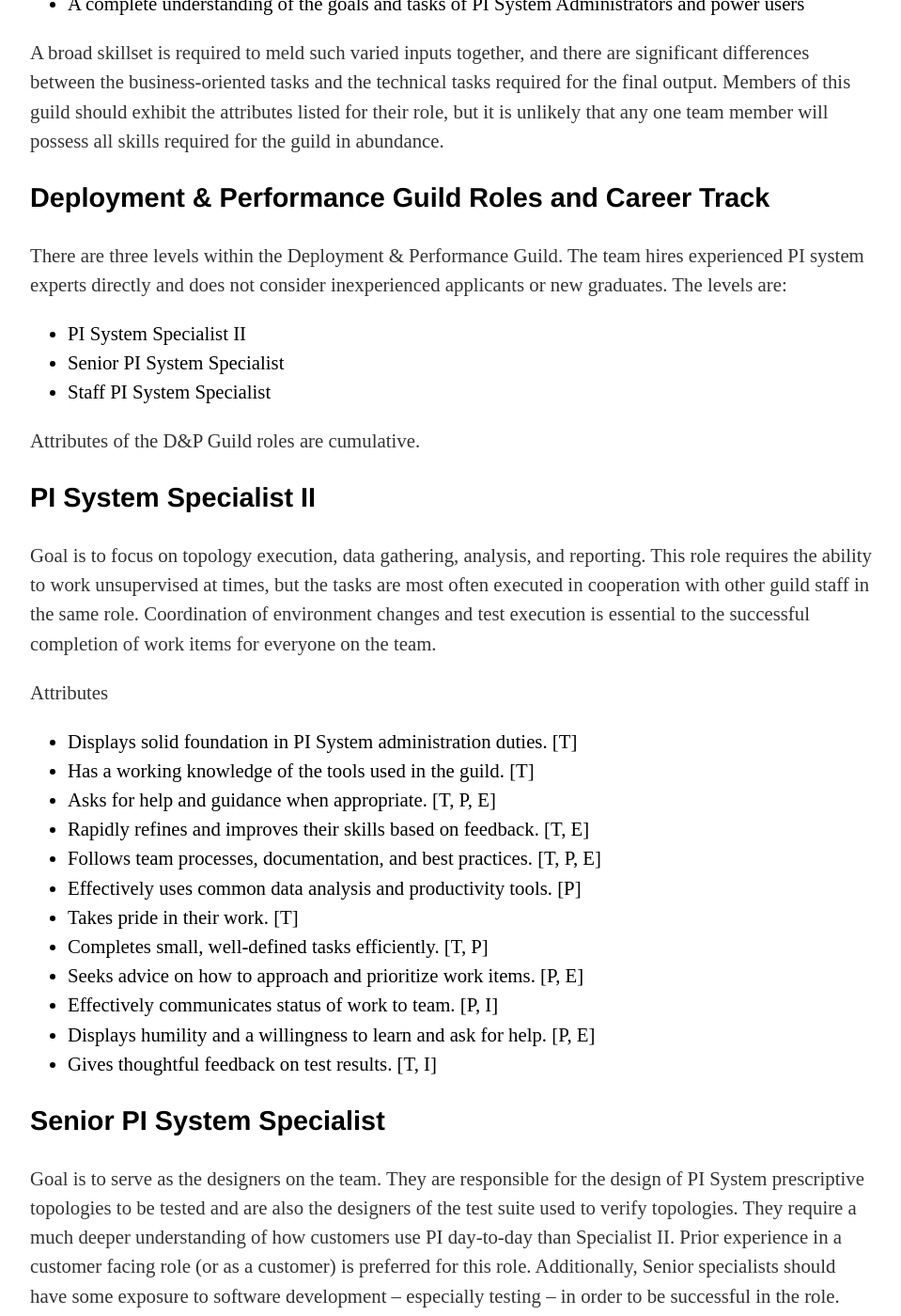
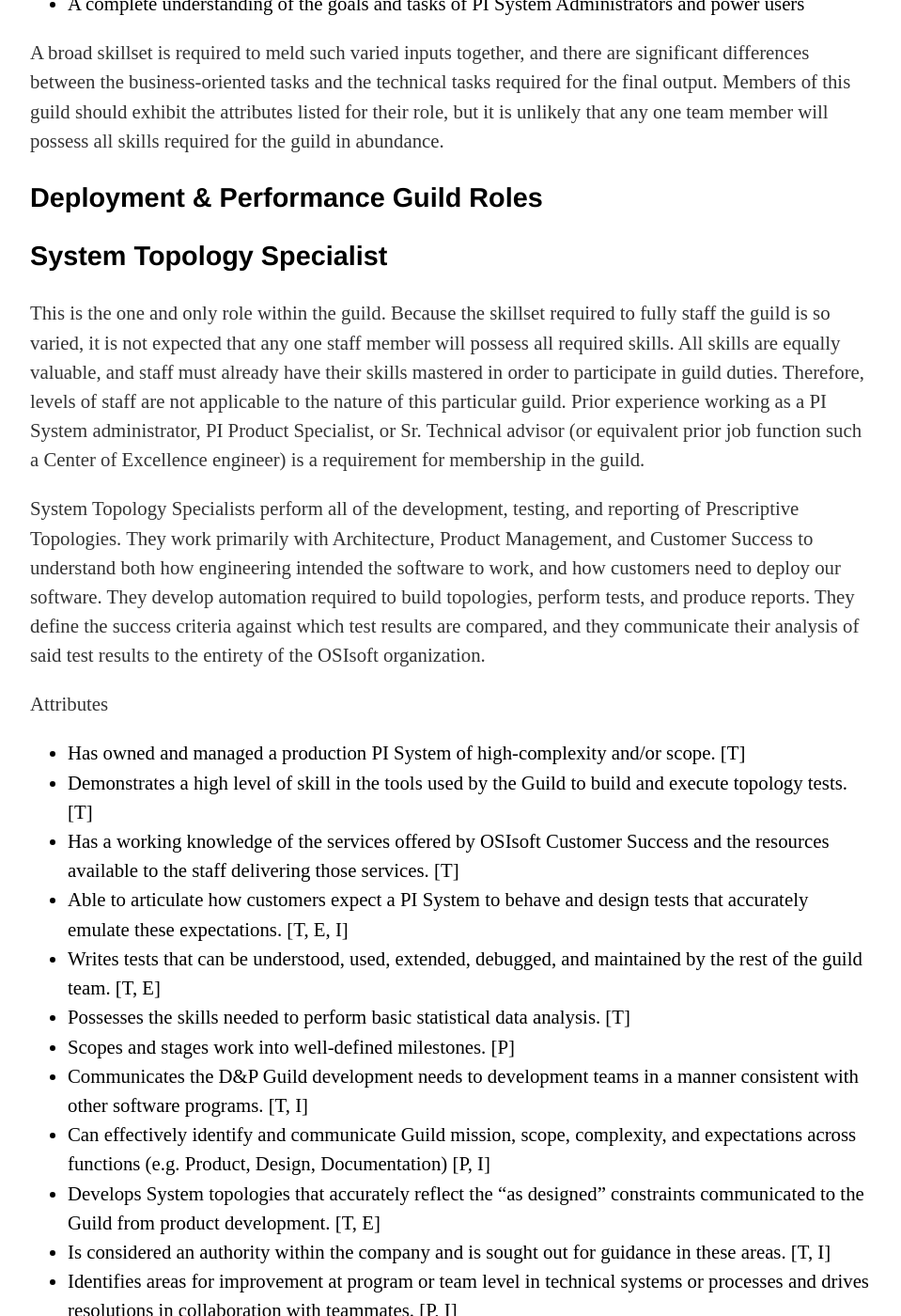
Before and after one commit to OSIEng/osieng.github.io, a Jekyll site: the page built from guilds/index.html, in a window 1280 px wide and 1400 px high, scrolled down 4569 px. Shown: the whole window at 94% size, without its empty margins (160-1119 px from the left). Built offline with Jekyll 4.4.1, drawn with Linux system fonts in a browser that asks for light colours; some of the changed text lies outside the part shown.

Commit message:
Update index.html

```diff
--- a/guilds/index.html
+++ b/guilds/index.html
@@ -110,81 +110,28 @@
 
 <p>A broad skillset is required to meld such varied inputs together, and there are significant differences between the business-oriented tasks and the technical tasks required for the final output.  Members of this guild should exhibit the attributes listed for their role, but it is unlikely that any one team member will possess all skills required for the guild in abundance.</p>
 
-<h3>Deployment & Performance Guild Roles and Career Track</h3>
-<p>There are three levels within the Deployment & Performance Guild. The team hires experienced PI system experts directly and does not consider inexperienced applicants or new graduates. The levels are:
-	<ul>
-		<li>PI System Specialist II</li>
-		<li>Senior PI System Specialist</li>
-		<li>Staff PI System Specialist</li>
-	</ul>
-</p>
-<p>Attributes of the D&P Guild roles are cumulative.</p>
+<h3>Deployment & Performance Guild Roles</h3>
 
-<h3>PI System Specialist II</h3>
-<p>Goal is to focus on topology execution, data gathering, analysis, and reporting.  This role requires the ability to work unsupervised at times, but the tasks are most often executed in cooperation with other guild staff in the same role.  Coordination of environment changes and test execution is essential to the successful completion of work items for everyone on the team.</p>
+<h3>System Topology Specialist</h3>
+<p>This is the one and only role within the guild.  Because the skillset required to fully staff the guild is so varied, it is not expected that any one staff member will possess all required skills.  All skills are equally valuable, and staff must already have their skills mastered in order to participate in guild duties.  Therefore, levels of staff are not applicable to the nature of this particular guild.  Prior experience working as a PI System administrator, PI Product Specialist, or Sr. Technical advisor (or equivalent prior job function such a Center of Excellence engineer) is a requirement for membership in the guild.</p>
+<p>System Topology Specialists perform all of the development, testing, and reporting of Prescriptive Topologies.  They work primarily with Architecture, Product Management, and Customer Success to understand both how engineering intended the software to work, and how customers need to deploy our software.  They develop automation required to build topologies, perform tests, and produce reports.  They define the success criteria against which test results are compared, and they communicate their analysis of said test results to the entirety of the OSIsoft organization.</p>
 <p>Attributes
 	<ul>
-		<li>Displays solid foundation in PI System administration duties. [T]</li>
-		<li>Has a working knowledge of the tools used in the guild. [T]</li>
-		<li>Asks for help and guidance when appropriate. [T, P, E]</li>
-		<li>Rapidly refines and improves their skills based on feedback. [T, E]</li>
-		<li>Follows team processes, documentation, and best practices. [T, P, E]</li>
-		<li>Effectively uses common data analysis and productivity tools. [P]</li>
-		<li>Takes pride in their work. [T]</li>
-		<li>Completes small, well-defined tasks efficiently. [T, P]</li>
-		<li>Seeks advice on how to approach and prioritize work items. [P, E]</li>
-		<li>Effectively communicates status of work to team. [P, I]</li>
-		<li>Displays humility and a willingness to learn and ask for help. [P, E]</li>
-		<li>Gives thoughtful feedback on test results. [T, I]</li>
-	</ul>
-</p>
-
-<h3>Senior PI System Specialist</h3>
-<p>Goal is to serve as the designers on the team.  They are responsible for the design of PI System prescriptive topologies to be tested and are also the designers of the test suite used to verify topologies.  They require a much deeper understanding of how customers use PI day-to-day than Specialist II. Prior experience in a customer facing role (or as a customer) is preferred for this role.  Additionally, Senior specialists should have some exposure to software development – especially testing – in order to be successful in the role. Because the “system architect” and “software test engineer” aspects of this role are so different, it is not expected that any given Senior Specialist possesses all attributes listed below.  Team members with different combinations of these attributes can be successful in this role.</p>
-<p>Attributes
-	<ul>
-		<li>Demonstrates abundant understanding of and ability to perform the duties of an Enterprise PI System administrator [T,E]</li>
-		<li>Demonstrates a high level of skill in the tools used by the guild to build and execute topology tests. [T]</li>
+		<li>Has owned and managed a production PI System of high-complexity and/or scope. [T]</li>
+		<li>Demonstrates a high level of skill in the tools used by the Guild to build and execute topology tests. [T]</li>
 		<li>Has a working knowledge of the services offered by OSIsoft Customer Success and the resources available to the staff delivering those services. [T]</li>
-		<li>Able to articulate how customers expect a PI System to behave and design tests that accurately emulate these expectations. [T]</li>
+		<li>Able to articulate how customers expect a PI System to behave and design tests that accurately emulate these expectations. [T, E, I]</li>
 		<li>Writes tests that can be understood, used, extended, debugged, and maintained by the rest of the guild team. [T, E]</li>
 		<li>Possesses the skills needed to perform basic statistical data analysis. [T]</li>
 		<li>Scopes and stages work into well-defined milestones. [P]</li>
-		<li>Persistent in the face of roadblocks; dispatches them efficiently, pulling in others as necessary. [P, I]</li>
-		<li>Takes the initiative to fix issues as they arise. [P]</li>
+		<li>Communicates the D&P Guild development needs to development teams in a manner consistent with other software programs. [T, I]</li>
+		<li>Can effectively identify and communicate Guild mission, scope, complexity, and expectations across functions (e.g. Product, Design, Documentation) [P, I]</li>
+		<li>Develops System topologies that accurately reflect the “as designed” constraints communicated to the Guild from product development. [T, E]</li>
+		<li>Is considered an authority within the company and is sought out for guidance in these areas. [T, I]</li>
+		<li>Identifies areas for improvement at program or team level in technical systems or processes and drives resolutions in collaboration with teammates. [P, I]</li>
 		<li>Assertive, not passive or aggressive in communication. [I]</li>
 		<li>Able to effectively resolve conflicts. [I]</li>
-		<li>Is considered an authority within their team and/or program and is sought out for guidance in these areas. [T, I]</li>
-		<li>Identifies areas for improvement at team level in technical systems or processes and follows through until issue is acknowledged. [P, E]</li>
-		<li>Leads a few, small scale, small impact initiatives with independent follow through to resolutions. [T, P]</li>
-		<li>Seeks exposure beyond team. [T]</li>
-		<li>Communicates efficiently and effectively within team, and department. [I]</li>
-		<li>Takes an active role in recruiting new team members. [E, I]</li>
-	</ul>
-</p>
-
-<h3>Staff PI System Specialist</h3>
-<p>Goal is to act as the chief technical resource on the guild team.  Has ultimate responsibility for the team testing and development environments.  The Staff Specialist works closely with the Architecture group and with IT to ensure that the test infrastructure and the automated tests are implemented in an efficient, scalable manner, consistent with other OSIsoft development work.  The Staff Specialist also has significant input to the topology design process, being responsible for the “what was it designed to do” aspects that the guild must consider.  This makes the Staff Specialist the primary liaison between the guild and the other technical staff in OSIsoft engineering.</p>
-<p>Attributes
-	<ul>
-		<li>Demonstrates knowledge requisite to owning and managing a production PI System of high-complexity and/or scope. [T, I, P]</li>
-		<li>Works with the Architecture team to define the test tools and infrastructure used by the Deployment and Performance Guild. [T]</li>
-		<li>Communicates the D&P Guild development needs to development teams in a manner consistent with other software programs. [T, I]</li>
-		<li>Acts as an effective technical mentor for other PI System Specialists. [T, I]</li>
-		<li>Identifies development teams that will be affected by their work and proactively works to align goals. [P, E]</li>
-		<li>Can effectively identify and communicate guild mission, scope, complexity, and expectations across functions (e.g. Product, Design, Documentation) [P, I]</li>
-		<li>Develops PI System topologies that accurately reflect the “as designed” constraints communicated to the guild from product development. [T]</li>
-		<li>Develops PI System topologies that are consistent with the customer needs communicated to the guild from Customer Success and Pre-sale support teams. [E, I]</li>
-		<li>Can adapt to moving product and business requirements. [E]</li>
-		<li>Considers both technical and business needs when planning development work. [E]</li>
-		<li>Proactively provides confident technical guidance across team. [T, I]</li>
-		<li>Is considered an authority within the company and is sought out for guidance in these areas. [T, I]</li>
-		<li>Identifies areas for improvement at program or team level in technical systems or processes and drives resolutions in collaboration with teammates. [P, E]</li>
-		<li>Leads a few, medium scale, medium impact initiatives with independent follow through to resolutions. [T, P]</li>
-		<li>Broadening abilities beyond team. [T]</li>
-		<li>Communicates efficiently and effectively within product development. [I]</li>
-		<li>Takes an active role in recruiting new team members and for OSIsoft at large. [E, I]</li>
-
+		<li>Communicates efficiently and effectively within team and department. [I]</li>
 	</ul>
 </p>
 
```
